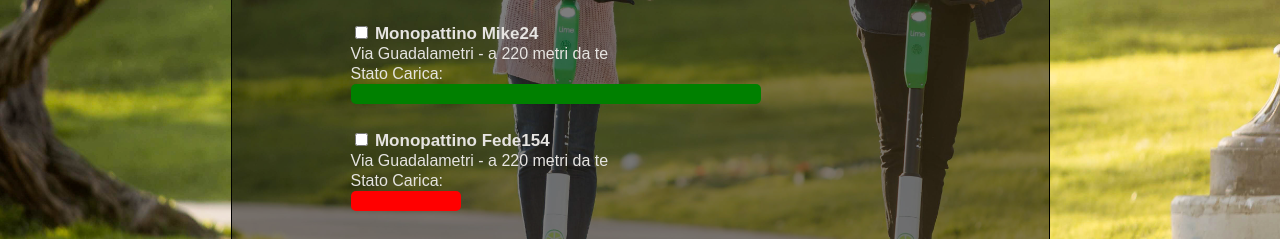
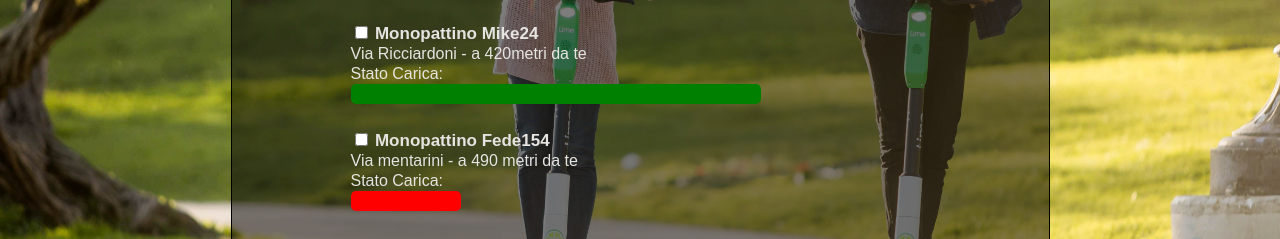
Before and after one commit to simonab101/boolean-coding-challenge-, a plain HTML site: page index.html in a window 1280 px wide. Shown: the part 380-619 px from the top of the page. Drawn offline with Linux system fonts and the light colour scheme.

Commit message:
Update index.html

```diff
--- a/index.html
+++ b/index.html
@@ -39,7 +39,7 @@
             <span class="mike">
               <strong> Monopattino Mike24 </strong>
               <br>
-              <span> Via Guadalametri - a 220 metri da te <br> Stato Carica: </span>
+              <span> Via Ricciardoni - a 420metri da te <br> Stato Carica: </span>
               <div class="barra-green"></div>
             </span>
           </div>
@@ -48,7 +48,7 @@
             <span class="fede">
               <strong> Monopattino Fede154 </strong>
               <br>
-              <span> Via Guadalametri - a 220 metri da te <br> Stato Carica: </span>
+              <span> Via mentarini - a 490 metri da te <br> Stato Carica: </span>
               <div class="barra-red"></div>
             </span>
           </div>
```
